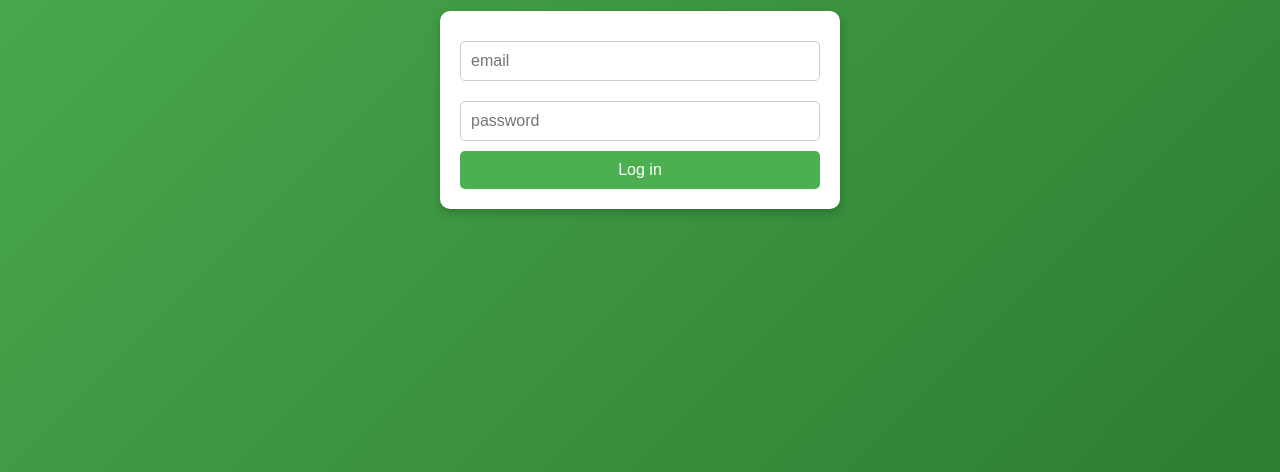
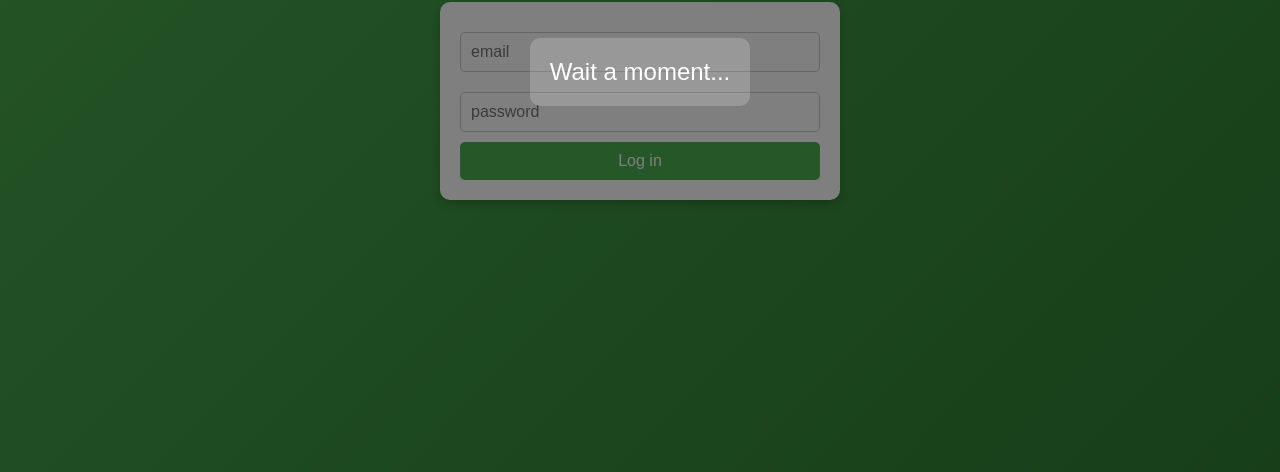
Before and after one commit to fabianRivero/urlShirnkerFrontend, a website: page public/login.html in a window 1280 px wide. Shown: the part 328-800 px from the top of the page. Drawn offline with Linux system fonts and the light colour scheme.

Commit message:
ultimo commit

```diff
--- a/public/login.html
+++ b/public/login.html
@@ -2,6 +2,7 @@
 <html lang="en">
 <head>
     <meta charset="UTF-8">
+    <link rel="stylesheet" href="./styles/overlayStyles.css">
     <link rel="stylesheet" href="./styles/login.css">
     <link rel="icon" type="image/png" href="/scissors.png">
     <meta name="viewport" content="width=device-width, initial-scale=1.0">
```
Also changed, not shown: index.html (+1 -0 lines), public/signup.html (+1 -0 lines).
